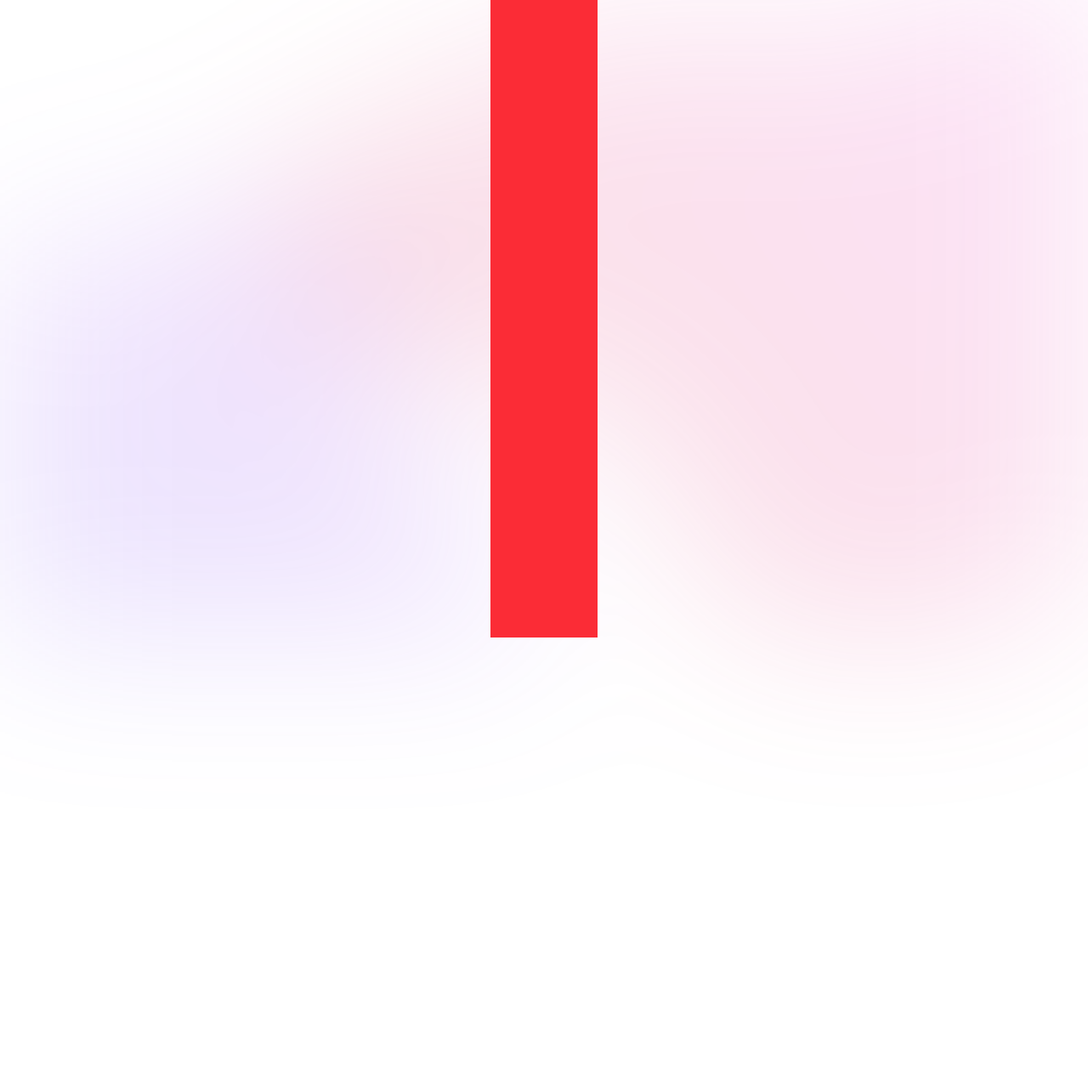
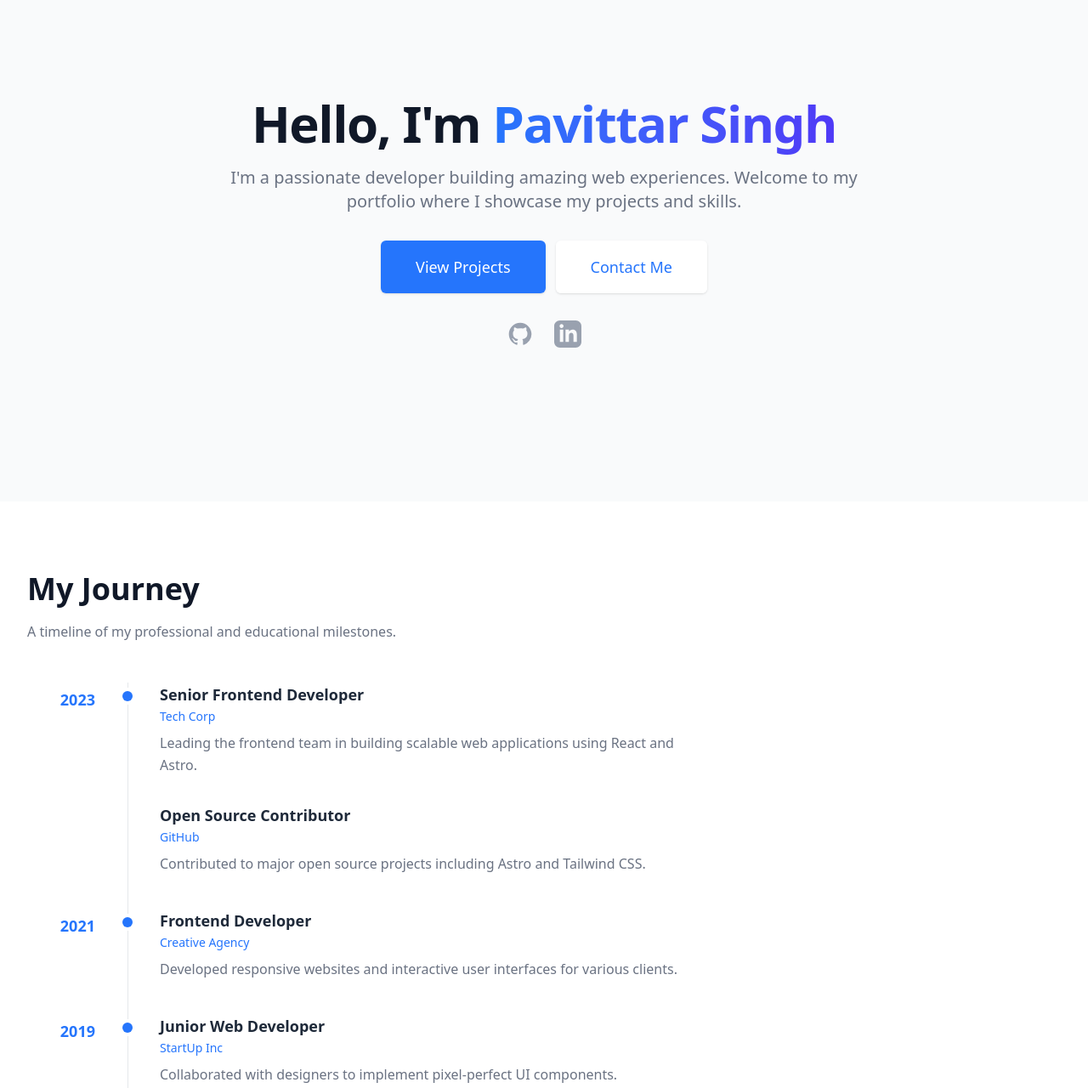
Before and after one commit to pavittarx/pavittarx, an Astro site: page / in a window 1280 px wide. Shown: the part 50-1330 px from the top of the page at 85% size. Before the commit the page ends 800 px from the top, so only its background shows below. Built offline with nearby package versions, Linux system fonts and the light colour scheme; Astro itself is replaced by a stand-in of ours.

Commit message:
feat: add Hero and Timeline components to showcase portfolio and journey

```diff
--- /dev/null
+++ b/src/components/Hero.astro
@@ -0,0 +1,91 @@
+---
+
+---
+
+<section
+  class="relative bg-gray-50 overflow-hidden flex items-center justify-center min-h-[80vh]"
+>
+  <div
+    class="relative z-10 pb-8 bg-gray-50 sm:pb-16 md:pb-20 lg:w-full lg:pb-28 xl:pb-32"
+  >
+    <main
+      class="mt-10 mx-auto max-w-7xl px-4 sm:mt-12 sm:px-6 md:mt-16 lg:mt-20 lg:px-8 xl:mt-28"
+    >
+      <div class="text-center">
+        <h1
+          class="text-4xl tracking-tight font-extrabold text-gray-900 sm:text-5xl md:text-6xl"
+        >
+          <span class="block xl:inline">Hello, I'm</span>
+          <span
+            class="block text-transparent bg-clip-text bg-gradient-to-r from-[#2575FC] to-indigo-600 xl:inline"
+            >Pavittar Singh</span
+          >
+        </h1>
+        <p
+          class="mt-3 max-w-md mx-auto text-base text-gray-500 sm:text-lg md:mt-5 md:text-xl md:max-w-3xl"
+        >
+          I'm a passionate developer building amazing web experiences. Welcome
+          to my portfolio where I showcase my projects and skills.
+        </p>
+        <div class="mt-5 max-w-md mx-auto sm:flex sm:justify-center md:mt-8">
+          <div class="rounded-md shadow">
+            <a
+              href="#projects"
+              class="w-full flex items-center justify-center px-8 py-3 border border-transparent text-base font-medium rounded-md text-white bg-[#2575FC] hover:bg-blue-700 md:py-4 md:text-lg md:px-10"
+            >
+              View Projects
+            </a>
+          </div>
+          <div class="mt-3 rounded-md shadow sm:mt-0 sm:ml-3">
+            <a
+              href="#contact"
+              class="w-full flex items-center justify-center px-8 py-3 border border-transparent text-base font-medium rounded-md text-[#2575FC] bg-white hover:bg-gray-50 md:py-4 md:text-lg md:px-10"
+            >
+              Contact Me
+            </a>
+          </div>
+        </div>
+        <div class="mt-8 flex justify-center space-x-6">
+          <a
+            href="https://github.com/pavittarx"
+            target="_blank"
+            rel="noopener noreferrer"
+            class="text-gray-400 hover:text-[#FFC31D] transition-colors duration-300"
+          >
+            <span class="sr-only">GitHub</span>
+            <svg
+              class="h-8 w-8"
+              fill="currentColor"
+              viewBox="0 0 24 24"
+              aria-hidden="true"
+            >
+              <path
+                fill-rule="evenodd"
+                d="M12 2C6.477 2 2 6.484 2 12.017c0 4.425 2.865 8.18 6.839 9.504.5.092.682-.217.682-.483 0-.237-.008-.868-.013-1.703-2.782.605-3.369-1.343-3.369-1.343-.454-1.158-1.11-1.466-1.11-1.466-.908-.62.069-.608.069-.608 1.003.07 1.531 1.032 1.531 1.032.892 1.53 2.341 1.088 2.91.832.092-.647.35-1.088.636-1.338-2.22-.253-4.555-1.113-4.555-4.951 0-1.093.39-1.988 1.029-2.688-.103-.253-.446-1.272.098-2.65 0 0 .84-.27 2.75 1.026A9.564 9.564 0 0112 6.844c.85.004 1.705.115 2.504.337 1.909-1.296 2.747-1.027 2.747-1.027.546 1.379.202 2.398.1 2.651.64.7 1.028 1.595 1.028 2.688 0 3.848-2.339 4.695-4.566 4.943.359.309.678.92.678 1.855 0 1.338-.012 2.419-.012 2.747 0 .268.18.58.688.482A10.019 10.019 0 0022 12.017C22 6.484 17.522 2 12 2z"
+                clip-rule="evenodd"></path>
+            </svg>
+          </a>
+          <a
+            href="https://linkedin.com/in/pavittarx"
+            target="_blank"
+            rel="noopener noreferrer"
+            class="text-gray-400 hover:text-[#FFC31D] transition-colors duration-300"
+          >
+            <span class="sr-only">LinkedIn</span>
+            <svg
+              class="h-8 w-8"
+              fill="currentColor"
+              viewBox="0 0 24 24"
+              aria-hidden="true"
+            >
+              <path
+                fill-rule="evenodd"
+                d="M19 0h-14c-2.761 0-5 2.239-5 5v14c0 2.761 2.239 5 5 5h14c2.762 0 5-2.239 5-5v-14c0-2.761-2.238-5-5-5zm-11 19h-3v-11h3v11zm-1.5-12.268c-.966 0-1.75-.79-1.75-1.764s.784-1.764 1.75-1.764 1.75.79 1.75 1.764-.783 1.764-1.75 1.764zm13.5 12.268h-3v-5.604c0-3.368-4-3.113-4 0v5.604h-3v-11h3v1.765c1.396-2.586 7-2.777 7 2.476v6.759z"
+                clip-rule="evenodd"></path>
+            </svg>
+          </a>
+        </div>
+      </div>
+    </main>
+  </div>
+</section>
--- /dev/null
+++ b/src/components/Timeline.astro
@@ -0,0 +1,119 @@
+---
+const events = [
+  {
+    year: "2023",
+    items: [
+      {
+        title: "Senior Frontend Developer",
+        company: "Tech Corp",
+        description:
+          "Leading the frontend team in building scalable web applications using React and Astro.",
+      },
+      {
+        title: "Open Source Contributor",
+        company: "GitHub",
+        description:
+          "Contributed to major open source projects including Astro and Tailwind CSS.",
+      },
+    ],
+  },
+  {
+    year: "2021",
+    items: [
+      {
+        title: "Frontend Developer",
+        company: "Creative Agency",
+        description:
+          "Developed responsive websites and interactive user interfaces for various clients.",
+      },
+    ],
+  },
+  {
+    year: "2019",
+    items: [
+      {
+        title: "Junior Web Developer",
+        company: "StartUp Inc",
+        description:
+          "Collaborated with designers to implement pixel-perfect UI components.",
+      },
+      {
+        title: "Freelance Developer",
+        company: "Self-employed",
+        description:
+          "Built custom WordPress themes and plugins for small businesses.",
+      },
+    ],
+  },
+  {
+    year: "2015",
+    items: [
+      {
+        title: "Computer Science Degree",
+        company: "University of Technology",
+        description:
+          "Bachelor's degree in Computer Science with a focus on software engineering.",
+      },
+    ],
+  },
+];
+---
+
+<section id="timeline" class="py-12 bg-white sm:py-16 lg:py-20">
+  <div class="px-4 mx-auto max-w-7xl sm:px-6 lg:px-8">
+    <div class="mb-12">
+      <h2 class="text-3xl font-bold leading-tight text-gray-900 sm:text-4xl">
+        My Journey
+      </h2>
+      <p class="mt-4 text-base text-gray-500">
+        A timeline of my professional and educational milestones.
+      </p>
+    </div>
+
+    <div class="grid grid-cols-[80px_auto_1fr] gap-x-4 sm:gap-x-8 max-w-3xl">
+      {
+        events.map((group, groupIndex) => {
+          const isLastGroup = groupIndex === events.length - 1;
+          return (
+            <>
+              {/* Year Column */}
+              <div class="text-right pt-1.5">
+                <span class="text-lg font-bold text-[#2575FC]">
+                  {group.year}
+                </span>
+              </div>
+
+              {/* Line Column */}
+              <div class="relative flex justify-center">
+                {/* Vertical Line */}
+                <div
+                  class={`absolute top-0 w-px bg-gray-200 ${isLastGroup ? "h-4" : "bottom-0"}`}
+                />
+
+                {/* Dot */}
+                <div class="relative z-10 w-3 h-3 bg-[#2575FC] rounded-full mt-2.5 ring-4 ring-white" />
+              </div>
+
+              {/* Content Column */}
+              <div class="pb-10 space-y-8">
+                {group.items.map((item) => (
+                  <div>
+                    <h3 class="text-lg font-bold text-gray-800">
+                      {item.title}
+                    </h3>
+                    <p class="text-sm font-medium text-[#2575FC] mt-0.5">
+                      {item.company}
+                    </p>
+                    <p class="mt-2 text-base text-gray-500 leading-relaxed">
+                      {item.description}
+                    </p>
+                  </div>
+                ))}
+              </div>
+            </>
+          );
+        })
+      }
+    </div>
+  </div>
+</section>
--- a/src/pages/index.astro
+++ b/src/pages/index.astro
@@ -1,11 +1,10 @@
 ---
-import Welcome from '../components/Welcome.astro';
-import Layout from '../layouts/Layout.astro';
-
-// Welcome to Astro! Wondering what to do next? Check out the Astro documentation at https://docs.astro.build
-// Don't want to use any of this? Delete everything in this file, the `assets`, `components`, and `layouts` directories, and start fresh.
+import Hero from "../components/Hero.astro";
+import Timeline from "../components/Timeline.astro";
+import Layout from "../layouts/Layout.astro";
 ---
 
 <Layout>
-	<Welcome />
+  <Hero />
+  <Timeline />
 </Layout>
--- a/tailwind.config.mjs
+++ b/tailwind.config.mjs
@@ -2,7 +2,11 @@
 export default {
   content: ["./src/**/*.{astro,html,js,jsx,md,mdx,svelte,ts,tsx,vue}"],
   theme: {
-    extend: {},
+    extend: {
+      colors: {
+        primary: "#2575FC",
+      },
+    },
   },
   plugins: [],
 };
```
